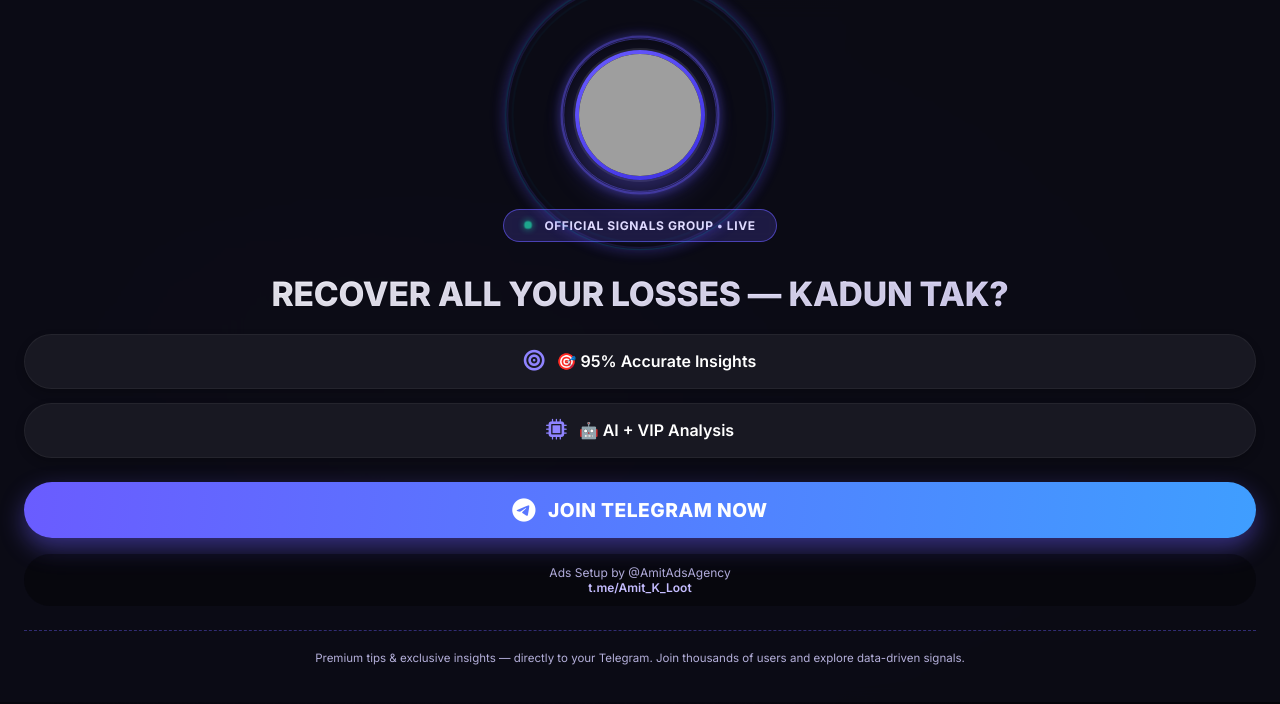
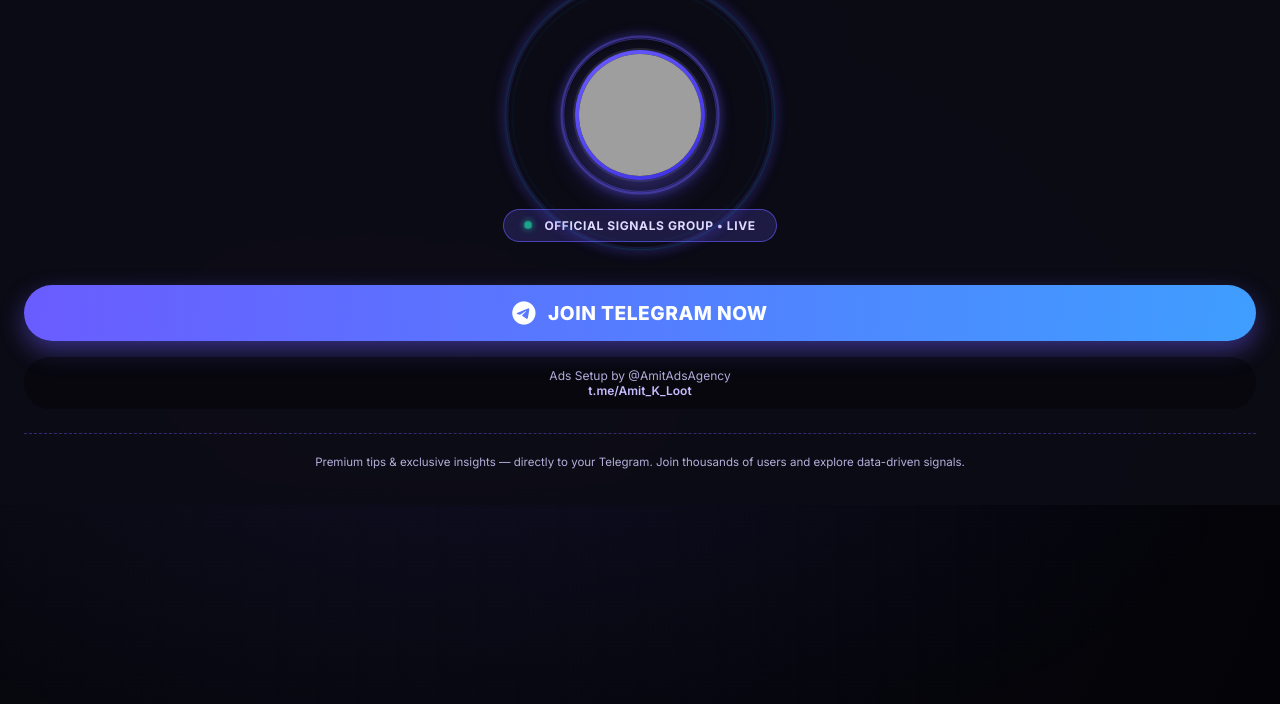
Before and after one commit to suratidevi698-wq/Deepak, a plain HTML site: page index.html in a window 1280 px wide. Drawn offline with Linux system fonts and the light colour scheme; grey boxes are pictures that could not be loaded.

Commit message:
Update index.html

```diff
--- a/index.html
+++ b/index.html
@@ -253,53 +253,6 @@
       100% { opacity: 1; transform: scale(1.2);}
     }
 
-    .main-text {
-      font-size: 2.1rem;
-      font-weight: 800;
-      line-height: 1.2;
-      margin: 0.8rem 0 1rem;
-      background: linear-gradient(115deg, #FFFFFF, #D9D2FF);
-      -webkit-background-clip: text;
-      background-clip: text;
-      color: transparent;
-      text-shadow: 0 1px 2px rgba(0,0,0,0.1);
-      letter-spacing: -0.2px;
-      text-align: center;
-    }
-
-    .highlight-grid {
-      display: flex;
-      flex-direction: column;
-      gap: 14px;
-      margin: 20px 0 24px;
-    }
-
-    .highlight {
-      background: rgba(28, 28, 38, 0.8);
-      backdrop-filter: blur(4px);
-      padding: 1rem 1.2rem;
-      border-radius: 2rem;
-      font-weight: 600;
-      font-size: 1rem;
-      display: flex;
-      align-items: center;
-      justify-content: center;
-      gap: 12px;
-      border: 1px solid rgba(255, 255, 255, 0.05);
-      transition: all 0.2s ease;
-      box-shadow: 0 4px 10px rgba(0, 0, 0, 0.2);
-    }
-
-    .highlight i {
-      font-size: 1.3rem;
-      color: #8f83ff;
-    }
-
-    .highlight:active {
-      background: rgba(106, 92, 255, 0.25);
-      transform: scale(0.99);
-    }
-
     .btn-telegram {
       display: flex;
       align-items: center;
@@ -312,7 +265,7 @@
       font-size: 1.2rem;
       padding: 1rem 1.2rem;
       border-radius: 60px;
-      margin: 0.8rem 0 1rem;
+      margin: 1.5rem 0 1rem;
       transition: all 0.25s ease;
       box-shadow: 0 10px 24px rgba(106, 92, 255, 0.45);
       border: none;
@@ -391,16 +344,9 @@
       .container {
         padding: 1.4rem 1.2rem 1.8rem;
       }
-      .main-text {
-        font-size: 1.75rem;
-      }
       .btn-telegram {
         font-size: 1.05rem;
         padding: 0.85rem 1rem;
-      }
-      .highlight {
-        padding: 0.85rem 1rem;
-        font-size: 0.92rem;
       }
       .logo-ring-container {
         width: 120px;
@@ -420,9 +366,6 @@
     @media (max-width: 400px) {
       .container {
         padding: 1.2rem 1rem;
-      }
-      .main-text {
-        font-size: 1.55rem;
       }
       .logo-ring-container {
         width: 100px;
@@ -447,7 +390,7 @@
       }
     }
 
-    .btn-telegram, .highlight, .ads a, .tag {
+    .btn-telegram, .ads a, .tag {
       cursor: pointer;
       -webkit-tap-highlight-color: transparent;
     }
@@ -480,20 +423,6 @@
     <div class="tag">
       <span class="live-dot"></span>
       OFFICIAL SIGNALS GROUP • LIVE
-    </div>
-  </div>
-
-  <!-- UPDATED TEXT WITH "KADUN TAK" -->
-  <div class="main-text">
-    RECOVER ALL YOUR LOSSES — KADUN TAK?
-  </div>
-
-  <div class="highlight-grid">
-    <div class="highlight">
-      <i class="fas fa-bullseye"></i> 🎯 95% Accurate Insights
-    </div>
-    <div class="highlight">
-      <i class="fas fa-microchip"></i> 🤖 AI + VIP Analysis
     </div>
   </div>
 
```
